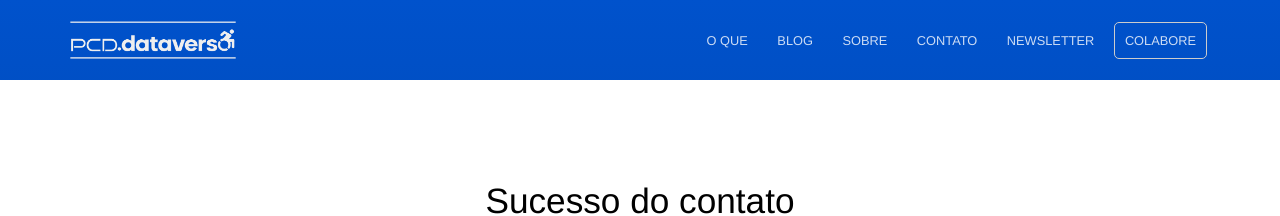
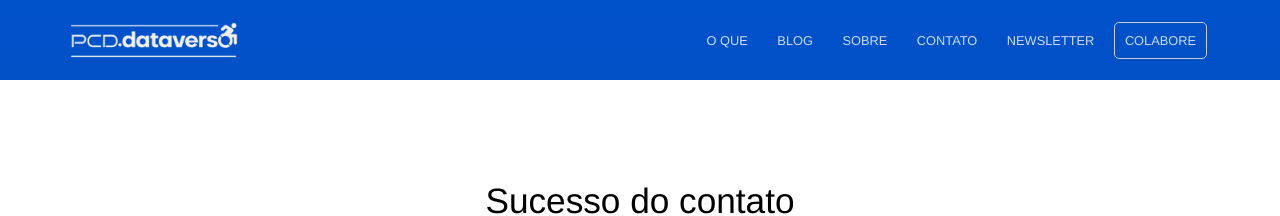
Before and after one commit to jornalistainclusivo/pcd.dataverso.org, a Jekyll site: the page built from contact-success.html, in a window 1280 px wide. Shown: the top 216 px of the page. Built offline with Jekyll 4.4.1, drawn with Linux system fonts in a browser that asks for light colours.

Commit message:
logo atualizado no header

```diff
--- a/_layouts/default.html
+++ b/_layouts/default.html
@@ -23,7 +23,7 @@
 	<body>
 		<header>
 			<div class="container">
-				<div class="company-name"><a href="{{ site.baseurl }}/"><img src="{{ site.baseurl }}/images/logo-pcd-dataverso.png" alt="Logo PcD Dataverso" width="115" height="40" /></a></div>
+				<div class="company-name"><a href="{{ site.baseurl }}/"><img src="{{ site.baseurl }}/images/logo-pcd-dataverso-840x200.png" alt="Logo da PcD Dataverso com simbolo de acessibilidade" width="115" height="40" /></a></div>
 				{% include navigation.html %}
 			</div>
 		</header>
```
